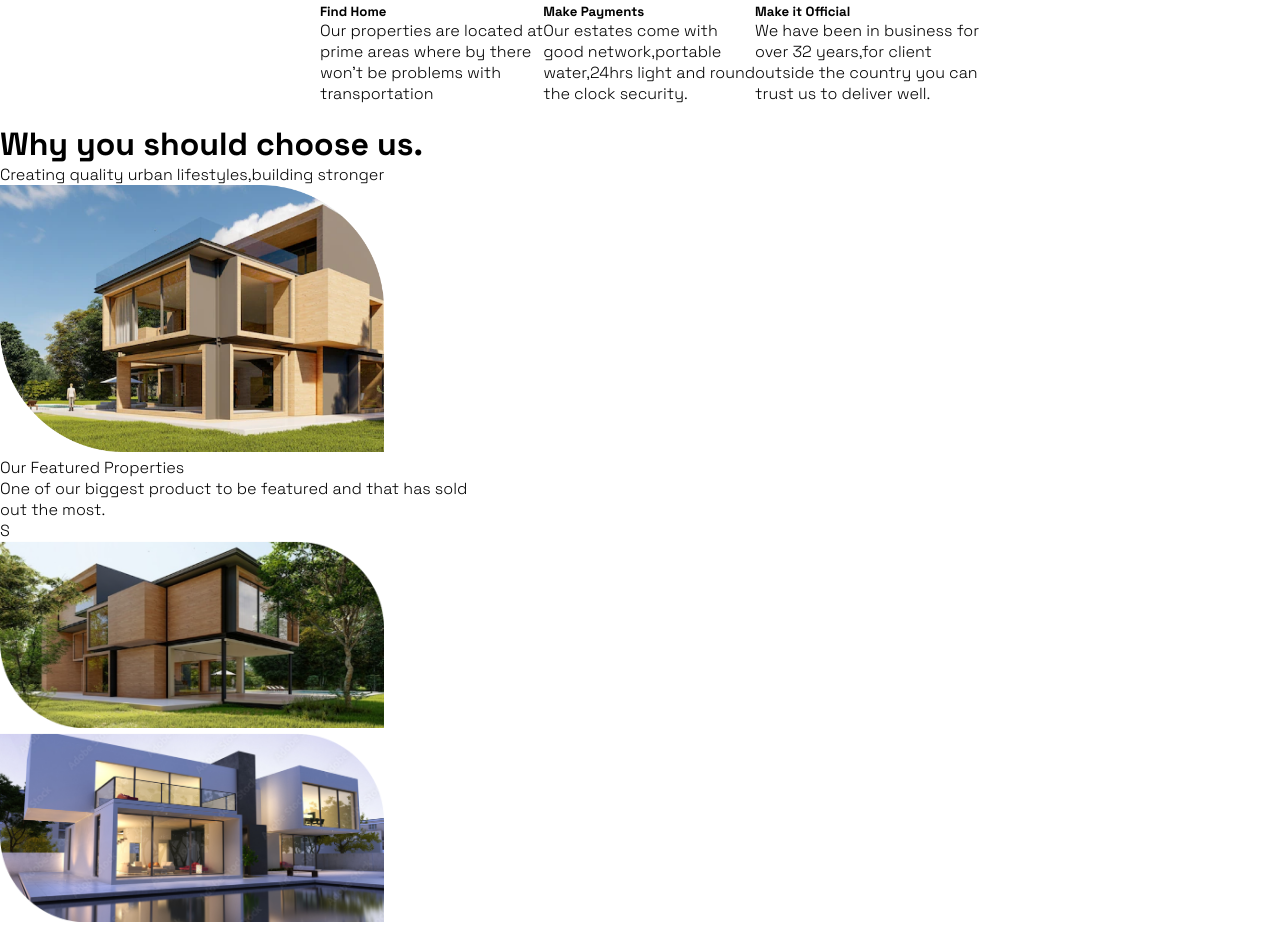
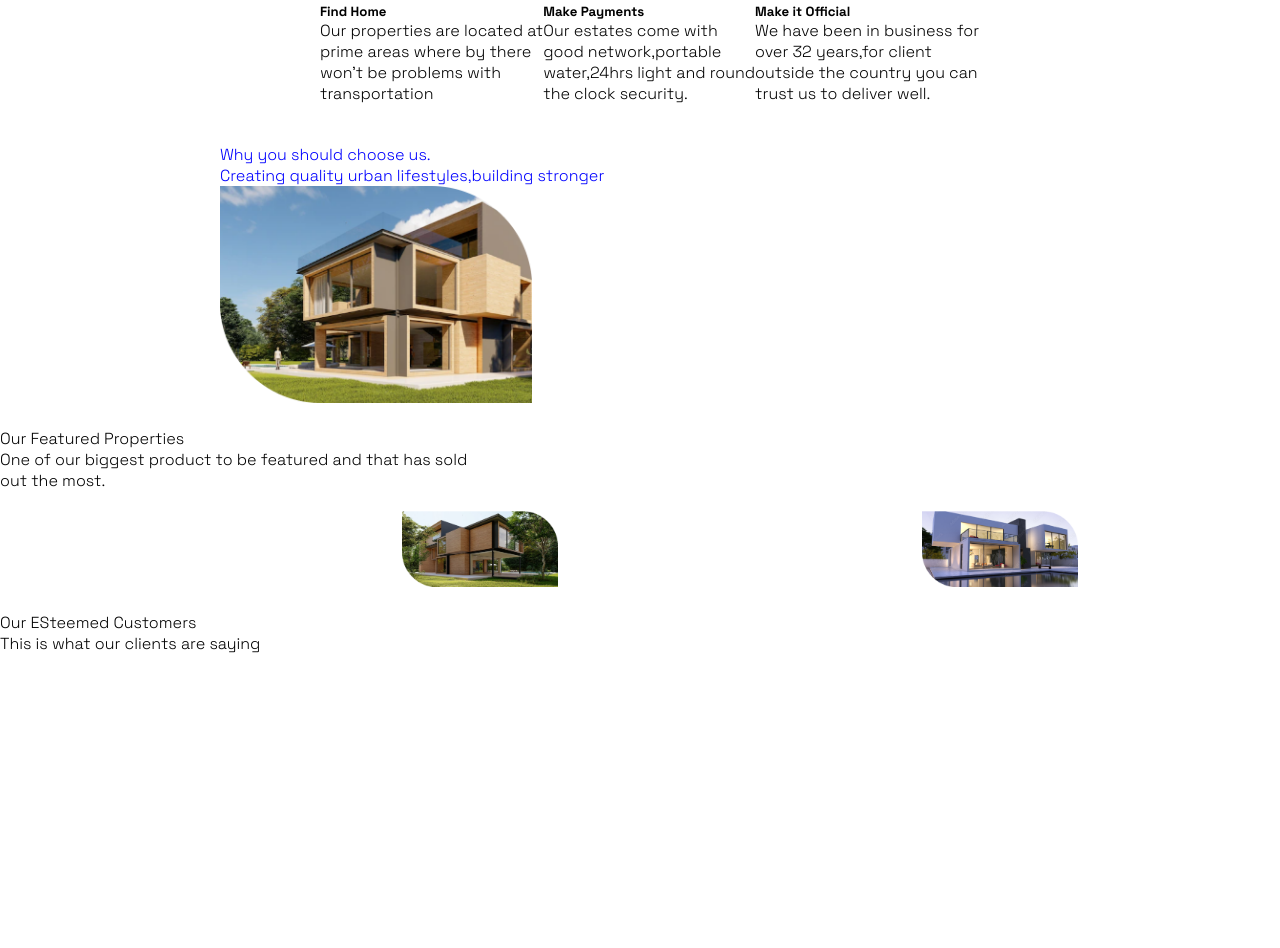
Before and after one commit to Silvia-Wachira/Vallie-s-Real-Estate, a plain HTML site: page index.html in a window 1280 px wide. Shown: the part 556-1504 px from the top of the page. After the commit the page ends 1210 px from the top, so only its background shows below. Drawn offline with Linux system fonts and the light colour scheme.

Commit message:
text-aligning

```diff
--- a/assets/style.css
+++ b/assets/style.css
@@ -100,3 +100,25 @@ body{
     background-color: white;
     margin-left: 300px;
 }
+.choose{
+    list-style-type: none;
+    color: blue;
+    padding: 20px;
+    background-color: white;
+    margin-left: 200px;
+    font-style: Space Grotesk;
+
+}
+.featured{
+    background-color: white;
+    list-style-type: none;
+    padding: 20px;
+    margin-left: 200px;
+    display: flex;
+    text-align: center;
+}
+.esteemed{
+    text-align: center;
+    margin-left: 200;
+
+}
--- a/index.html
+++ b/index.html
@@ -90,9 +90,9 @@
         </ul>
     </div>
     <div>
-        <ul class="h6">
+        <ul class="choose">
             <li>
-                <h1>Why you should choose us.</h1>
+                <h7>Why you should choose us.</h7>
                 <p>Creating quality urban lifestyles,building stronger</p>
             </li>
             <li><img src="/assets/Images/image 2.png" width="30%;float: left;" alt=""></li>
@@ -102,13 +102,20 @@
         <h7>Our Featured Properties</h7>
         <p>One of our biggest product to be featured and that has sold</p>
         <p>out the most.</p>
-        <ul>S
+        <ul class="featured">
             <li><img src="/assets/Images/image 3.png" width="30%;float: right;" alt=""></li>
             <li><img src="/assets/Images/image 5.png" width="30%;float: right;" alt=""></li>
             <li><img src="/assets/Images/image 6.png" width="30%;float: right;" alt=""></li>
         </ul>
     </div>
-
+    <div>
+        <ul>
+            <li>
+                <h8>Our ESteemed Customers</h8>
+                <p>This is what our clients are saying</p>
+            </li>
+        </ul>
+    </div>
 
 </body>
 </html>
```
